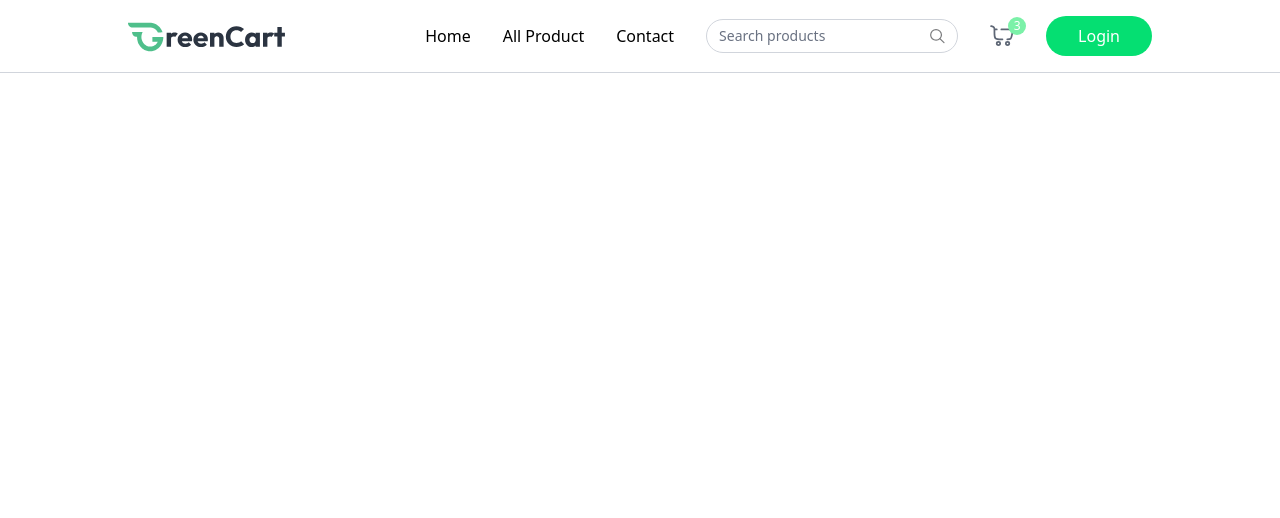
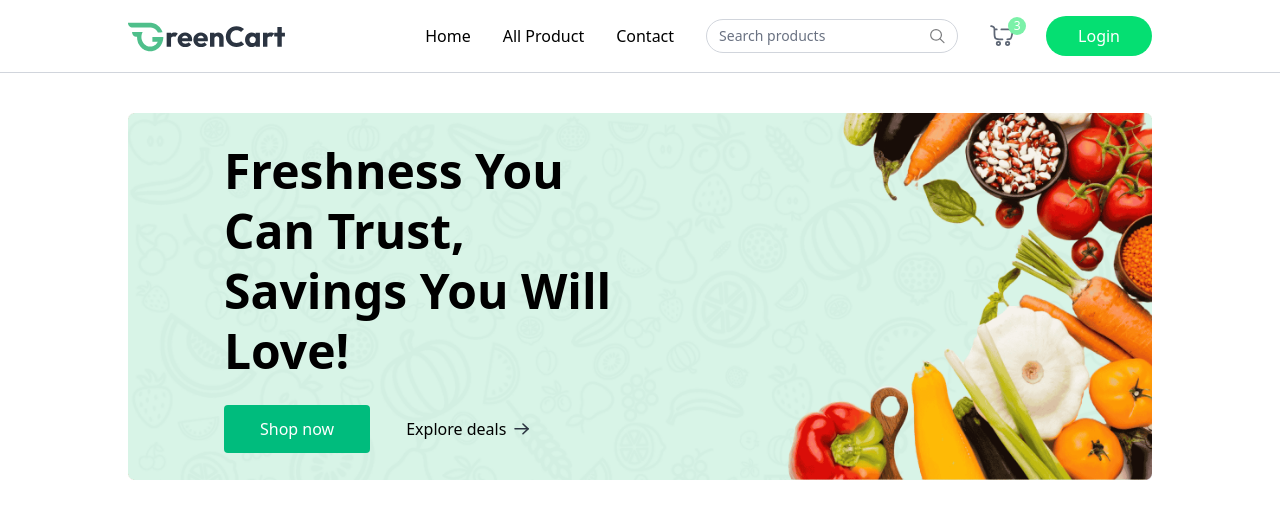
Before and after one commit to rohit-roshan123/ApnaCart--Grocery-shopping-application, a React (Vite) app in the folder ApnaCart/apnacart/: page / in a window 1280 px wide. Shown: the top 518 px of the page. Built offline with nearby package versions, Linux system fonts and the light colour scheme.

Commit message:
Main banner added

```diff
--- a/ApnaCart/apnacart/src/App.jsx
+++ b/ApnaCart/apnacart/src/App.jsx
@@ -1,14 +1,19 @@
 import React from 'react'
 import Navbar from './components/Navbar'
-import { Route, Routes } from 'react-router-dom'
+import { Route, Routes, useLocation } from 'react-router-dom'
+import Home from './Pages/Home'
 
 const App = () => {
+
+  const isSellerPath = useLocation().pathname.includes("seller");
+
+
   return (
     <div>
-      <Navbar/>
-      <div>
+      {isSellerPath ? null : <Navbar/>}
+      <div className={`${isSellerPath ? "" : "px-6 md:px-16 lg:px-24 xl:px-32"}`}>
         <Routes>
-          <Route></Route>
+          <Route path='/' element={<Home/>}  />
           <Route></Route>
           <Route></Route>
         </Routes>
--- a/ApnaCart/apnacart/src/components/MainBanner.jsx
+++ b/ApnaCart/apnacart/src/components/MainBanner.jsx
@@ -1,11 +1,31 @@
 import React from 'react'
+import { assets } from '../assets/assets'
+import { Link } from 'react-router-dom'
 
 const MainBanner = () => {
   return (
     <div className='relative'>
 
         <img src={assets.main_banner_bg} alt="" className='w-full hidden md:block'/>
-        <img src={assets.main_banner_bg_sm} alt="" className='w-full md:hiddenk'/>
+        <img src={assets.main_banner_bg_sm} alt="" className='w-full md:hidden'/>
+
+        <div className='absolute inset-0 flex flex-col items-center md:items-start justify-end md:justify-center pb-24 md:pb-0 px-4 md:pl-18 lg:pl-24'>
+          <h1 className='text-3xl md:text-4xl lg:text-5xl font-bold text-center md:text-left max-w-72 md:max-w-80 lg:max-w-105 leading-tight lg:leading-15'>Freshness You Can Trust, Savings You Will Love!</h1>
+
+
+        <div className='flex items-center mt-6 font-medium'>
+          <Link to={'/products'} className='group flex items-center gap-2 px-7 md:px-9 py-3 bg-emerald-500 hover:bg-emerald-300 transition rounded text-white cursor-pointer'>Shop now
+          <img className='md:hidden transition group-focus:translate-x-1' src={assets.white_arrow_icon} alt='arrow'/>
+          </Link>
+
+          <Link to={'/products'} className='group hidden md:flex items-center gap-2 px-9 py-3 cursor-pointer'>Explore deals
+          <img className='transition group-hover:translate-x-1' src={assets.black_arrow_icon} alt='arrow'/>
+          </Link>
+
+
+
+        </div>
+        </div>
 
 
 
```
